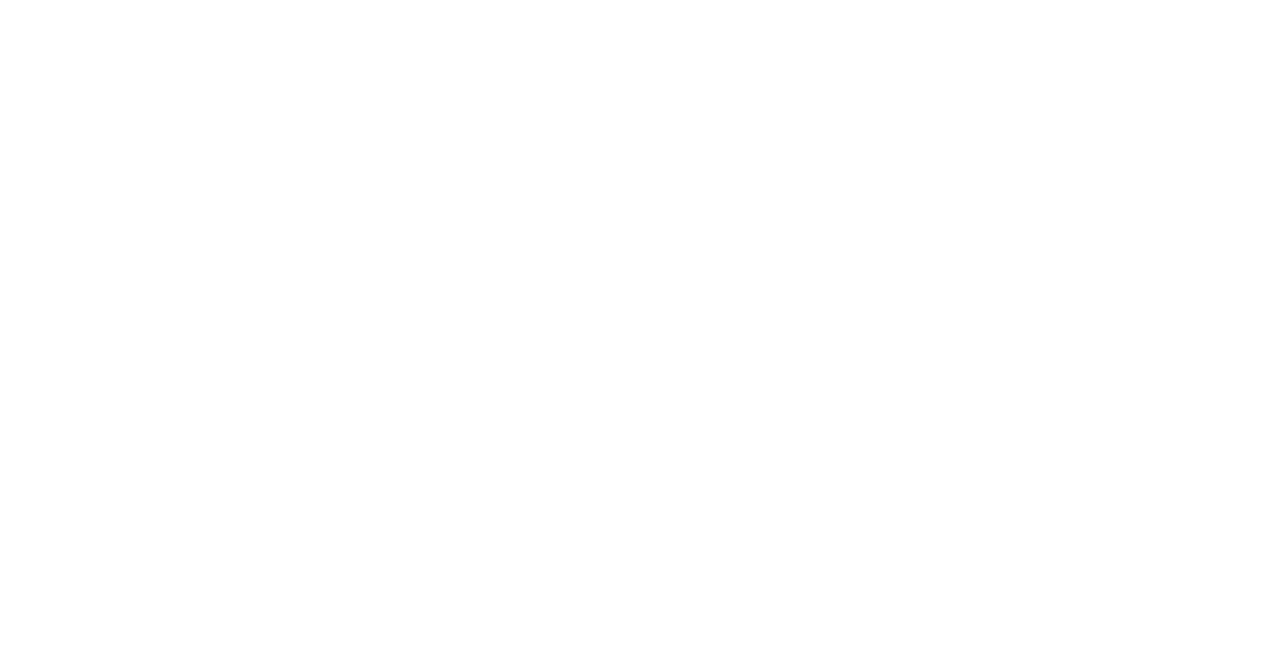
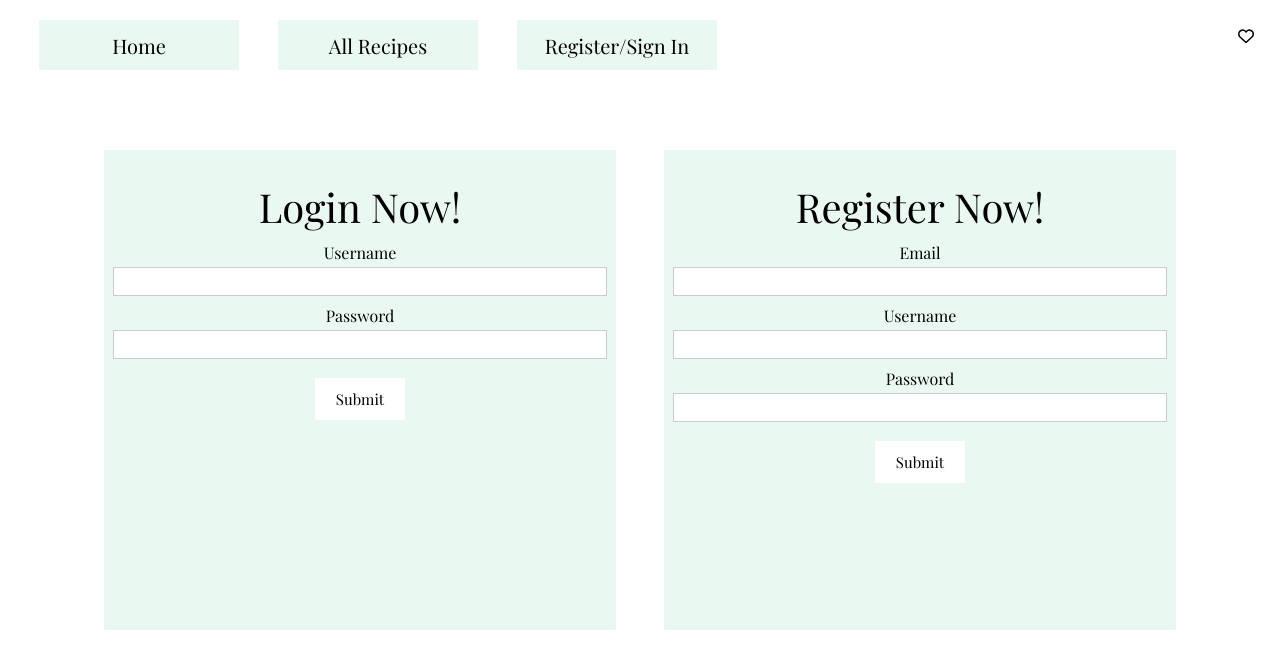
Before and after one commit to isabellewilliams628/SecretMenu, a React (Create React App) app in the folder secretmenu/: page /login in a window 1280 px wide. Before the commit this address had no page. Shown: the top 668 px of the page. Built offline with nearby package versions, Linux system fonts and the light colour scheme.

Commit message:
Updated Login page

```diff
--- a/secretmenu/src/App.js
+++ b/secretmenu/src/App.js
@@ -1,10 +1,26 @@
 import logo from './logo.svg';
 import './App.css';
 import Home from './Pages/Home.js'
+import Login from "./Pages/Login"
 import NavBar from './Components/NavBar.js';
 import { library } from '@fortawesome/fontawesome-svg-core';
 import { faHeart } from '@fortawesome/free-regular-svg-icons';
 import { BrowserRouter, Routes, Route } from "react-router-dom";
+import { initializeApp } from "firebase/app";
+import { getAnalytics } from "firebase/analytics";
+
+const firebaseConfig = {
+  apiKey: "AIzaSyAHjP5d4x2gO5rvPcsDsYgU74r4tWOKge0",
+  authDomain: "secret-menu-de760.firebaseapp.com",
+  projectId: "secret-menu-de760",
+  storageBucket: "secret-menu-de760.appspot.com",
+  messagingSenderId: "576421348127",
+  appId: "1:576421348127:web:aea5d911679311ad96262a",
+  measurementId: "G-8HWMJHNW5N"
+};
+
+const app = initializeApp(firebaseConfig);
+const analytics = getAnalytics(app);
 
 library.add(faHeart);
 
@@ -14,6 +30,7 @@
       <BrowserRouter>
       <Routes>
         <Route path="/" element={<Home />} />
+        <Route path="/login" element={<Login />} />
       </Routes>
       </BrowserRouter>
     </div>
--- a/secretmenu/src/Components/NavBar.css
+++ b/secretmenu/src/Components/NavBar.css
@@ -15,6 +15,23 @@
     align-items: center;
 }
 
+.Home{
+    display: flex;
+    background-color: #E9F9F2;
+    font-family: 'Playfair Display', serif;
+    justify-content: center;
+    align-items: center;
+    font-size: 20px;
+    width: 200px;
+    height: 50px;
+    margin-left: 39px;
+    margin-top: 20px;
+}
+
+.Home:hover{
+    cursor:pointer;
+    background-color: #82BD86;
+}
 .AllRecipes{
     display: flex;
     background-color: #E9F9F2;
--- a/secretmenu/src/Components/NavBar.js
+++ b/secretmenu/src/Components/NavBar.js
@@ -10,6 +10,9 @@
     <div className="NavBar">
 
       <div className="LeftSide">
+          <Link to="/" style={{ textDecoration: 'none', color: 'inherit' }}>
+            <div className="Home" >Home</div>
+          </Link>
           <Link to="/allrecipes" style={{ textDecoration: 'none', color: 'inherit' }}>
             <div className="AllRecipes" >All Recipes</div>
           </Link>
--- a/secretmenu/src/Pages/Home.css
+++ b/secretmenu/src/Pages/Home.css
@@ -1,3 +1,7 @@
+.Home{
+    display: flex;
+    justify-content: center;
+}
 .MiddleCard{
     background-color: #E9F9F2;
     width: 100vw;
--- /dev/null
+++ b/secretmenu/src/Pages/Login.css
@@ -0,0 +1,65 @@
+.Log{
+    font-family: 'Playfair Display', serif;
+}
+
+.logText{
+    font-size: 40px;
+    margin-top: 30px;
+    font-weight: 500;
+}
+
+.boxContainer{
+    display: flex;
+    align-items: center;
+    justify-content: space-around;
+    padding: 80px;
+}
+
+.loginBox{
+    width: 40vw;
+    height: 60vh;
+    background-color: #E9F9F2;
+
+
+}
+
+.registerBox{
+    width: 40vw;
+    height: 60vh;
+    background-color: #E9F9F2;
+
+}
+
+.input{
+    display: flex;
+    flex-direction: column;
+    gap: 4px;
+    margin: 9px;
+}
+
+.button {
+    display: flex;
+    justify-content: center;
+  }
+
+input[type="submit"] {
+    margin-top: 10px;
+    cursor: pointer;
+    font-size: 15px;
+    background: white;
+    border: 1px solid white;
+    font-family: 'Playfair Display', serif;
+    color: black;
+    padding: 10px 20px;
+}
+
+input[type="submit"]:hover {
+    background: #82BD86;
+  }
+
+input[type="text"],
+input[type="password"],
+input[type="email"] {
+  height: 25px;
+  border: 1px solid rgba(0, 0, 0, 0.2);
+}
--- /dev/null
+++ b/secretmenu/src/Pages/Login.js
@@ -0,0 +1,85 @@
+import './Login.css';
+import React, { useState } from 'react';
+import NavBar from '../Components/NavBar.js'
+
+
+function Login() {
+  const [errorMessages, setErrorMessages] = useState({});
+  const [isSubmitted, setIsSubmitted] = useState(false);
+
+  const renderErrorMessage = name =>
+    name === errorMessages.name && (
+      <div className="error">{errorMessages.message}</div>
+    )
+
+    const errors = {
+      uname: "invalid username",
+      pass: "invalid password"
+    };
+
+    const handleSubmit = (event) =>{
+      event.preventDefault();
+
+      setIsSubmitted(true);
+    };
+
+
+  const renderLoginForm = (
+    <form onSubmit={handleSubmit}>
+        <div className="input">
+          <label>Username</label>
+          <input type="text" name="uname" required />
+             {renderErrorMessage("uname")}
+        </div>
+        <div className="input">
+          <label>Password</label>
+          <input type="password" name="pass" required />
+              {renderErrorMessage("pass")}
+        </div>
+        <div className="button">
+          <input type="submit" />
+        </div>
+    </form>
+  );
+
+  const renderRegisterForm = (
+    <form onSubmit={handleSubmit}>
+       <div className="input">
+          <label>Email</label>
+          <input type="email" name="email" required />
+              {renderErrorMessage("email")}
+        </div>
+        <div className="input">
+          <label>Username</label>
+          <input type="text" name="uname" required />
+             {renderErrorMessage("uname")}
+        </div>
+        <div className="input">
+          <label>Password</label>
+          <input type="password" name="pass" required />
+              {renderErrorMessage("pass")}
+        </div>
+        <div className="button">
+          <input type="submit" />
+        </div>
+    </form>
+  );
+
+  return (
+    <div className="Log">
+        <NavBar />
+        <div className="boxContainer">
+            <div className="loginBox">
+                <div className="logText">Login Now!</div>
+                {isSubmitted ? <div>User is successfully logged in</div> : renderLoginForm}
+            </div>
+            <div className="registerBox">
+                <div className="logText">Register Now!</div>
+                {isSubmitted ? <div>User is successfully logged in</div> : renderRegisterForm}
+            </div>
+        </div>
+    </div>
+  );
+}
+
+export default Login;
```
